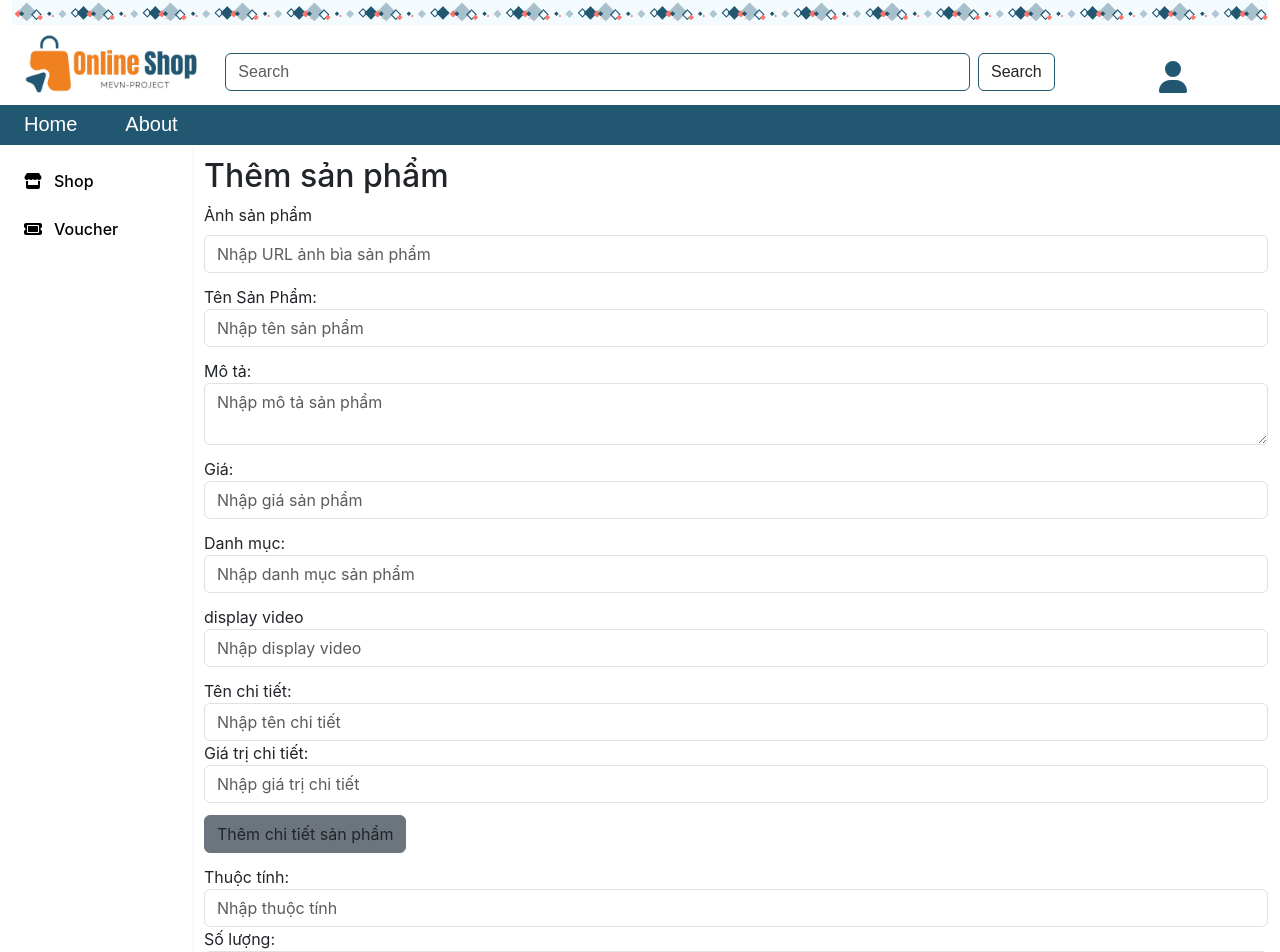
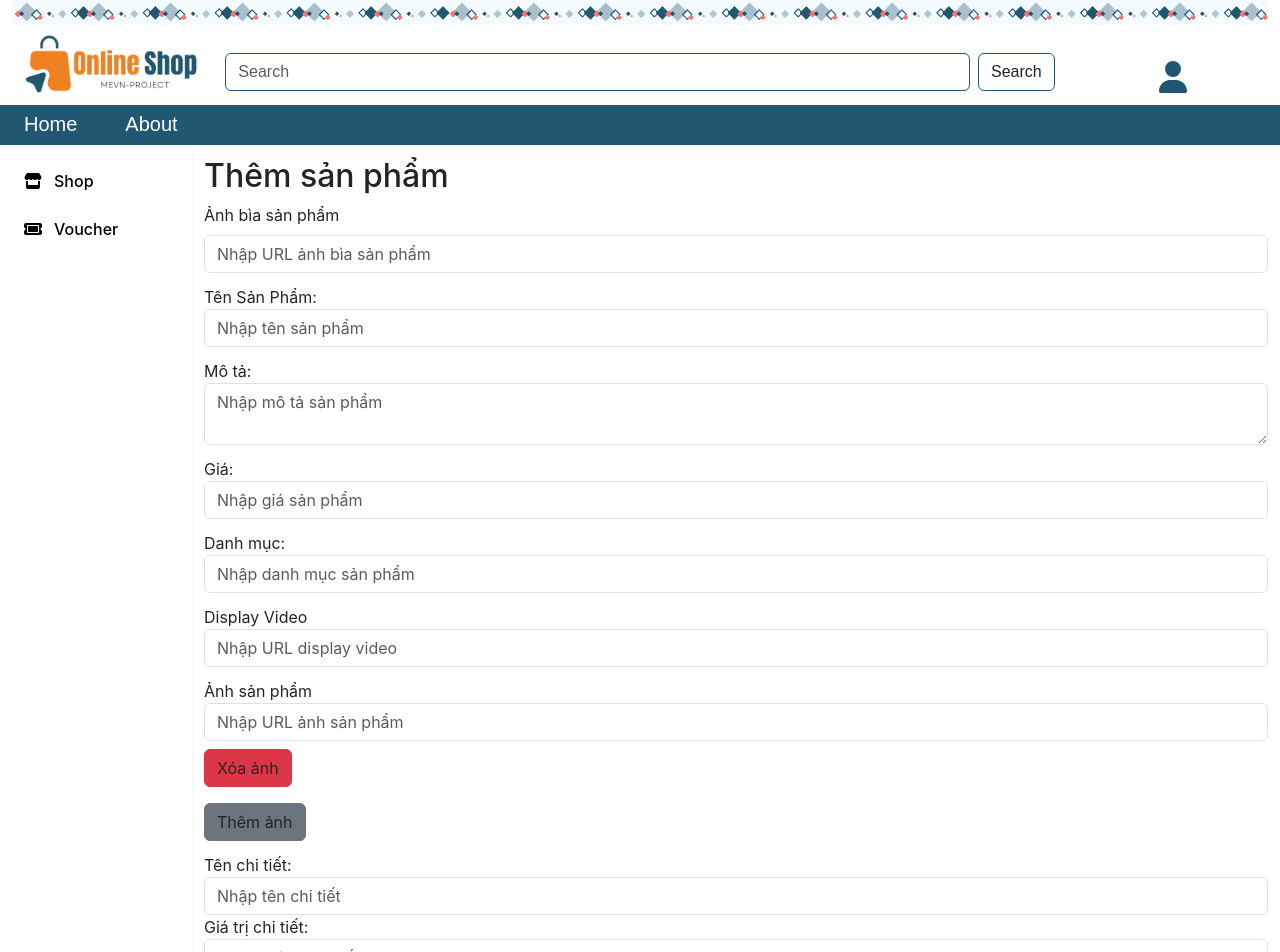
Before and after one commit to dradvm/Mevn-project, a Vue app in the folder client/: page /myshop/addproduct in a window 1280 px wide. Shown: the top 952 px of the page. Built offline with nearby package versions, Linux system fonts and the light colour scheme; what vue-sweetalert2 would draw is missing.

Commit message:
Fix errors and add function to add product images

```diff
--- a/client/src/views/addproduct.vue
+++ b/client/src/views/addproduct.vue
@@ -4,7 +4,7 @@
     <form @submit.prevent="submitForm">
       <!-- Ảnh sản phẩm -->
       <div class="mb-3">
-        <label for="coverPhoto" class="form-label">Ảnh sản phẩm</label>
+        <label for="coverPhoto" class="form-label">Ảnh bìa sản phẩm</label>
         <input class="form-control" type="text" id="coverPhoto" v-model="product.display.coverPhoto" placeholder="Nhập URL ảnh bìa sản phẩm" required />
       </div>
 
@@ -32,10 +32,20 @@
         <input type="text" class="form-control" id="categories" placeholder="Nhập danh mục sản phẩm" v-model="product.categories" required>
       </div>
 
-      <!-- From Shop ID -->
+      <!-- Display video -->
       <div class="mb-3">
-        <label for="displayvideo">display video</label>
-        <input type="text" class="form-control" id="displayvideo" placeholder="Nhập display video" v-model="product.display.video" required>
+        <label for="displayvideo">Display Video</label>
+        <input type="text" class="form-control" id="displayvideo" placeholder="Nhập URL display video" v-model="product.display.video" required>
+      </div>
+
+      <!-- Ảnh sản phẩm (mảng) -->
+      <div class="mb-3">
+        <label for="images">Ảnh sản phẩm</label>
+        <div v-for="(image, index) in product.display.images" :key="index" class="mb-2">
+          <input type="text" class="form-control" :id="'image' + index" v-model="product.display.images[index]" placeholder="Nhập URL ảnh sản phẩm" required>
+          <button type="button" class="btn btn-danger mt-2" @click="removeImage(index)">Xóa ảnh</button>
+        </div>
+        <button type="button" class="btn btn-secondary mt-2" @click="addImage">Thêm ảnh</button>
       </div>
 
       <!-- Chi tiết sản phẩm -->
@@ -67,9 +77,7 @@
 </template>
 
 <script>
-
 import ProductService from '@/services/ProductService';
-
 
 export default {
   name: "addproduct",
@@ -80,8 +88,8 @@ export default {
         description: '',
         price: null,
         categories: '',
+        display: { coverPhoto: '', video: '', images: [''] },
         detail: [{ key: '', value: '' }],
-        display: { coverPhoto: '', video: '' },
         quantityList: [{ properties: '', quantity: null }]
       },
       check: true
@@ -89,14 +97,15 @@ export default {
   },
   methods: {
     submitForm() {
-    if(this.check == true){
-      ProductService.createProduct(this.product)
-      .then((res)=>{
-        alert("them san pham thanh cong");
-        this.$router.push('/myshop');
-      })
-      .catch((err) => alert("Them san pham that bai"))
-    }
+      this.ValidateForm();
+      if (this.check) {
+        ProductService.createProduct(this.product)
+          .then((res) => {
+            alert("Thêm sản phẩm thành công");
+            this.$router.push('/myshop');
+          })
+          .catch((err) => alert("Thêm sản phẩm thất bại"));
+      }
     },
     ValidateForm() {
       this.check = true;
@@ -105,6 +114,7 @@ export default {
       this.ValidateCategories();
       this.ValidateDetails();
       this.ValidateQuantities();
+      this.ValidateImages();
     },
     ValidateName() {
       if (this.product.name_product.trim() === "") {
@@ -142,6 +152,21 @@ export default {
         }
       }
     },
+    ValidateImages() {
+      for (const image of this.product.display.images) {
+        if (image.trim() === "") {
+          alert("Vui lòng nhập tất cả các URL ảnh sản phẩm");
+          this.check = false;
+          break;
+        }
+      }
+    },
+    addImage() {
+      this.product.display.images.push('');
+    },
+    removeImage(index) {
+      this.product.display.images.splice(index, 1);
+    },
     addDetail() {
       this.product.detail.push({ key: '', value: '' });
     },
```
